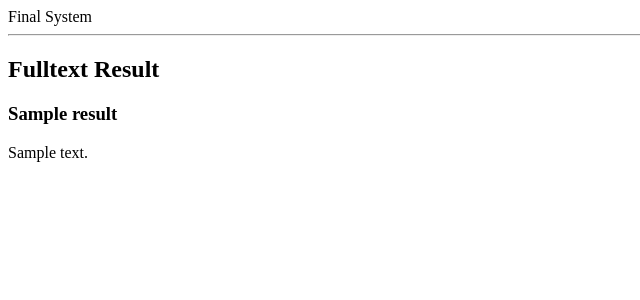
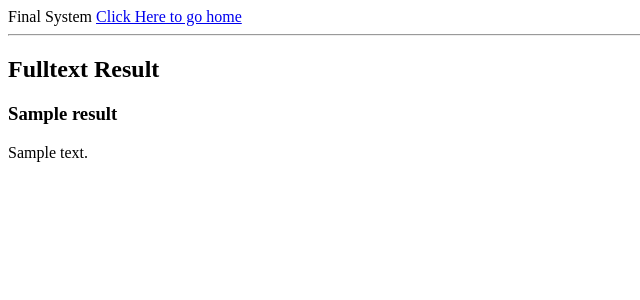
Before and after one commit to ArmandSyah/CSI4107-Search-Engine-Project, a Flask app: template userinterface/templates/result.html in a window 1280 px wide. Shown: the top 300 px of the page, without its empty margins (0-640 px from the left). Run offline with Flask 2, Linux system fonts and the light colour scheme; the template is opened without the code that fills it: most values are stand-ins (such as "Sample title", 1, 10 or a date in 2020); parts of the project's set-up code (start-up, migrations or seed data) failed here and were passed over; some libraries are stand-ins or nearby versions.

Commit message:
minor fixes

```diff
--- a/userinterface/templates/base.html
+++ b/userinterface/templates/base.html
@@ -14,6 +14,7 @@
     <script type="text/javascript" src="http://ajax.googleapis.com/ajax/libs/jqueryui/1.11.4/jquery-ui.js"></script>
     <div>
       Final System
+      <a href="{{ url_for('index') }}">Click Here to go home</a>
     </div>
     <hr />
     {% block content %}{% endblock %}
```
Also changed, not shown: 2 other files.
